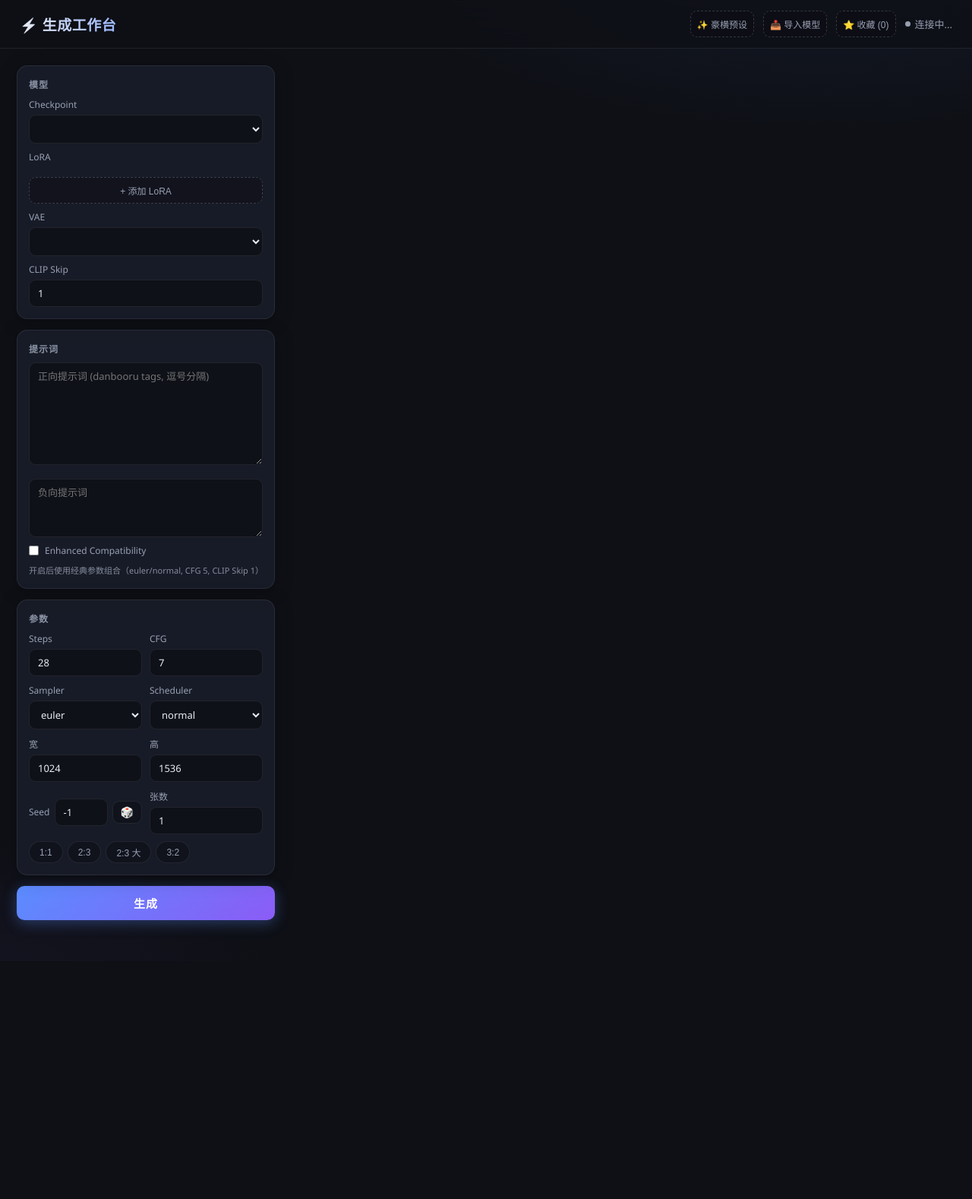
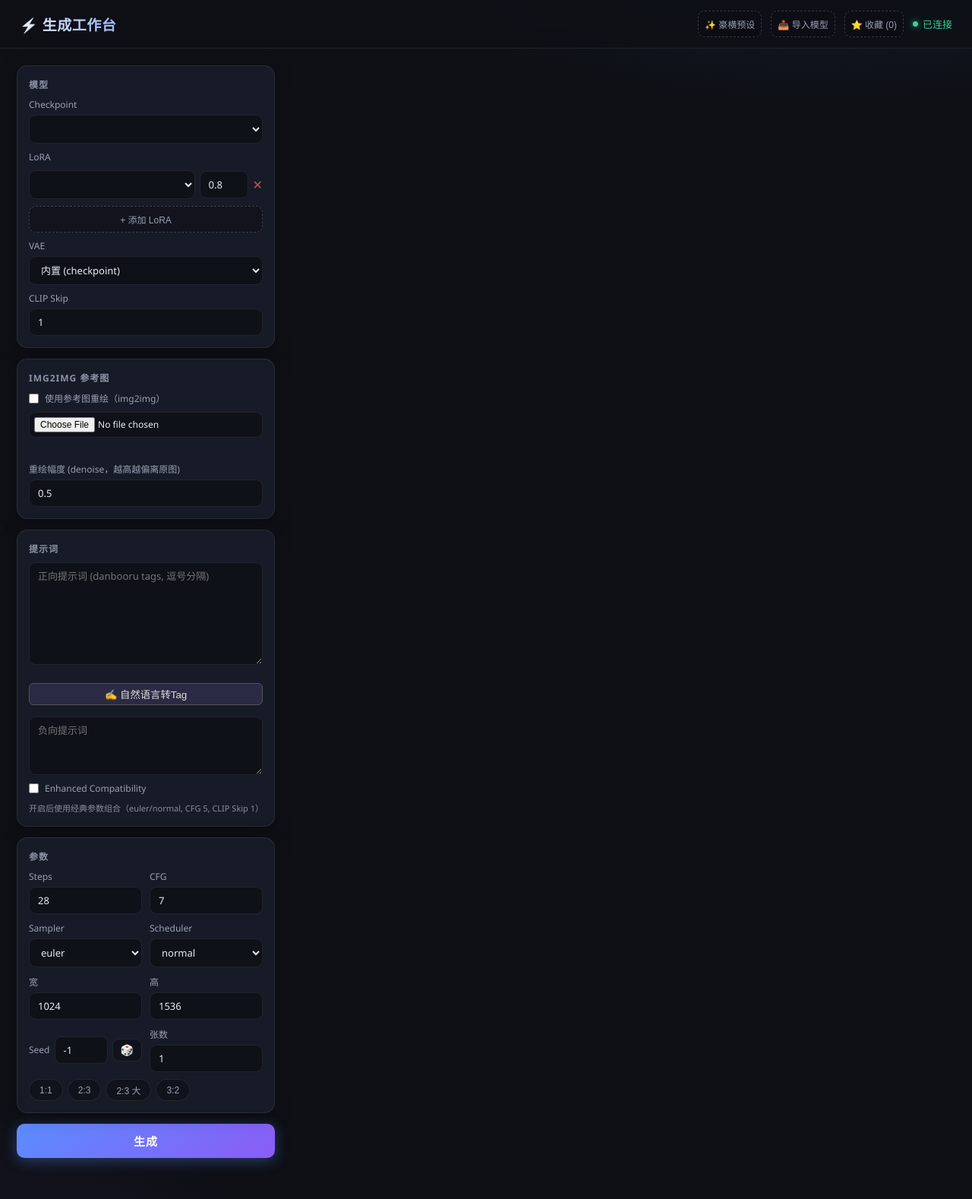
Before and after one commit to foxsilly400-cmyk/image, a Flask app: page / in a window 1280 px wide. Shown: the whole page at 76% size. Before the commit the page ends 1227 px from the top, so only its background shows below. Run offline with Flask 3, Linux system fonts and the light colour scheme; data that the repository does not hold is empty.

Commit message:
自然语言转tag：/api/nl2tags 接 Qwen2.5-1.5B-Instruct，前端按钮一键转换

```diff
--- a/app.py
+++ b/app.py
@@ -174,6 +174,44 @@ def api_tag_suggest():
     pref = [t for t in tags if t.lower().startswith(q)][:12]
     sub = [t for t in tags if q in t.lower() and t not in pref][:12]
     return jsonify({"ok": True, "items": pref + sub})
+
+
+NL_MODEL = None
+NL_TOKENIZER = None
+
+
+def _load_nl():
+    global NL_MODEL, NL_TOKENIZER
+    if NL_MODEL is None:
+        from transformers import AutoModelForCausalLM, AutoTokenizer
+        p = os.path.join(os.path.dirname(os.path.abspath(__file__)), "..", "models", "Qwen2.5-1.5B-Instruct")
+        NL_TOKENIZER = AutoTokenizer.from_pretrained(p)
+        NL_MODEL = AutoModelForCausalLM.from_pretrained(p, torch_dtype="auto", device_map="auto")
+    return NL_MODEL, NL_TOKENIZER
+
+
+@app.route("/api/nl2tags", methods=["POST"])
+def api_nl2tags():
+    d = request.get_json(force=True)
+    text = (d.get("text") or "").strip()
+    if not text:
+        return jsonify({"ok": False, "error": "empty"})
+    try:
+        model, tok = _load_nl()
+        sys_prompt = ("把用户的画面描述转换为逗号分隔的英文 danbooru 标签列表。"
+                      "只输出标签列表本身，不要任何解释。多词标签用下划线连接。"
+                      "例：'绿发女孩穿着连衣裙微笑' -> 1girl, green hair, dress, smile")
+        prompt_text = tok.apply_chat_template(
+            [{"role": "system", "content": sys_prompt}, {"role": "user", "content": text}],
+            tokenize=False, add_generation_prompt=True)
+        inputs = tok(prompt_text, return_tensors="pt")
+        if hasattr(model, "device"):
+            inputs = {k: v.to(model.device) for k, v in inputs.items()}
+        out = model.generate(**inputs, max_new_tokens=256, do_sample=False)
+        resp = tok.decode(out[0][inputs["input_ids"].shape[1]:], skip_special_tokens=True)
+        return jsonify({"ok": True, "tags": resp.strip()})
+    except Exception as e:
+        return jsonify({"ok": False, "error": str(e)})
 
 
 def enhance_negative(neg: str) -> str:
--- a/static/app.js
+++ b/static/app.js
@@ -465,6 +465,25 @@ async function submitGen() {
 
 $("genBtn").onclick = submitGen;
 
+// ---------- 自然语言转 tag ----------
+$("nlBtn").onclick = async () => {
+  const desc = prompt("输入自然语言描述（如：害羞的绿发女孩穿着连衣裙看向观众）", "");
+  if (!desc) return;
+  $("status").textContent = "转换中...（首次加载模型较慢）";
+  try {
+    const resp = await api("/api/nl2tags", {
+      method: "POST", headers: { "Content-Type": "application/json" },
+      body: JSON.stringify({ text: desc }),
+    });
+    if (!resp.ok) { $("status").textContent = "转换失败: " + resp.error; return; }
+    const cur = $("prompt").value.trim();
+    $("prompt").value = cur ? cur + ", " + resp.tags : resp.tags;
+    $("status").textContent = "已插入 tag";
+  } catch (e) {
+    $("status").textContent = "转换失败: " + e;
+  }
+};
+
 // ---------- tag 联想 ----------
 let suggestTimer = null;
 let suggestItems = [];
--- a/templates/index.html
+++ b/templates/index.html
@@ -38,9 +38,26 @@
       </section>
 
       <section class="card">
+        <h3>img2img 参考图</h3>
+        <label class="checkline">
+          <input type="checkbox" id="i2iOn">
+          <span>使用参考图重绘（img2img）</span>
+        </label>
+        <input type="file" id="refFile" accept="image/*" style="width:100%">
+        <div style="margin-top:6px;display:flex;gap:8px;align-items:center">
+          <img id="refPreview" style="max-height:96px;display:none;border-radius:8px" alt="">
+          <span id="refName" style="font-size:12px;color:#888"></span>
+        </div>
+        <label style="margin-top:8px">重绘幅度 (denoise，越高越偏离原图)
+          <input id="denoise" type="number" value="0.5" step="0.05" min="0.1" max="1">
+        </label>
+      </section>
+
+      <section class="card">
         <h3>提示词</h3>
         <textarea id="prompt" rows="6" placeholder="正向提示词 (danbooru tags, 逗号分隔)"></textarea>
         <div id="triggers" class="triggers"></div>
+        <button type="button" id="nlBtn" style="margin:6px 0;padding:4px 12px;border-radius:6px;border:1px solid #555;background:#2a2a44;color:#ddd;cursor:pointer">✍ 自然语言转Tag</button>
         <textarea id="negative" rows="3" placeholder="负向提示词"></textarea>
         <label class="checkline">
           <input type="checkbox" id="enhCompat">
```
